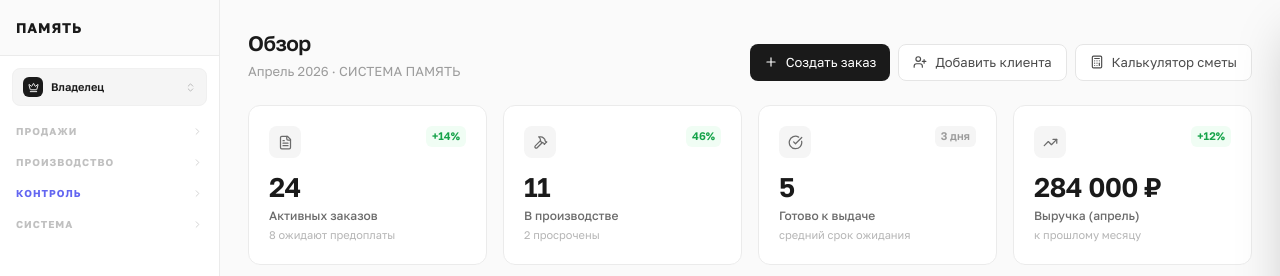
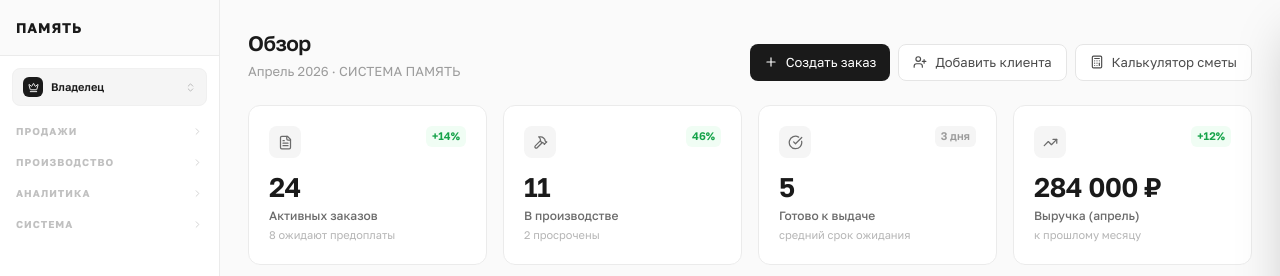
Before and after one commit to pr-poehali-dev/memorial-crm-mvp, a React (Vite) app: page / in a window 1280 px wide. Shown: the top 276 px of the page. Built offline with nearby package versions, Linux system fonts and the light colour scheme.

Commit message:
Убрать вкладку контроль, оставить аналитику отдельно

```diff
--- a/src/pages/Index.tsx
+++ b/src/pages/Index.tsx
@@ -49,13 +49,12 @@ const NAV_GROUPS: NavGroup[] = [
     ],
   },
   {
-    group: "Контроль",
+    group: "Аналитика",
     color: "#6366f1",
     hoverBg: "#eef2ff",
     activeBg: "#e0e7ff",
     items: [
-      { id: "overview",  label: "Обзор",     icon: "LayoutDashboard", sub: "Дашборд" },
-      { id: "analytics", label: "Аналитика", icon: "BarChart2",       sub: "Отчёты" },
+      { id: "analytics", label: "Аналитика", icon: "BarChart2", sub: "Отчёты и статистика" },
     ],
   },
   {
@@ -72,19 +71,19 @@ const NAV_GROUPS: NavGroup[] = [
 const ALL_NAV: NavItem[] = NAV_GROUPS.flatMap(g => g.items);
 
 const ROLE_NAV: Record<Role, Section[]> = {
-  manager:    ["overview", "orders", "catalog", "clients"],
+  manager:    ["orders", "catalog", "clients"],
   estimator:  ["orders", "catalog", "estimate", "warehouse", "analytics"],
   production: ["production", "cutting", "warehouse"],
-  accountant: ["overview", "orders", "clients", "analytics"],
-  owner:      ["overview", "orders", "production", "cutting", "catalog", "warehouse", "clients", "analytics", "estimate", "settings"],
+  accountant: ["orders", "clients", "analytics"],
+  owner:      ["orders", "production", "cutting", "catalog", "warehouse", "clients", "analytics", "estimate", "settings"],
 };
 
 const ROLE_DEFAULT: Record<Role, Section> = {
   manager:    "orders",
   estimator:  "estimate",
   production: "production",
-  accountant: "overview",
-  owner:      "overview",
+  accountant: "orders",
+  owner:      "orders",
 };
 
 type AppScreen = "landing" | "login" | "role-select" | "app";
```
